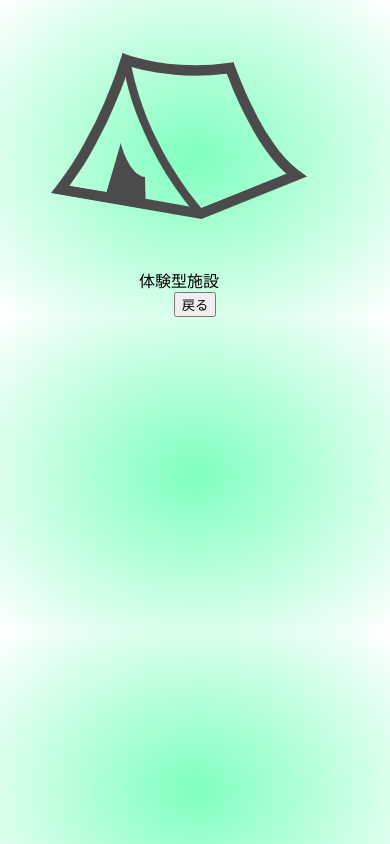
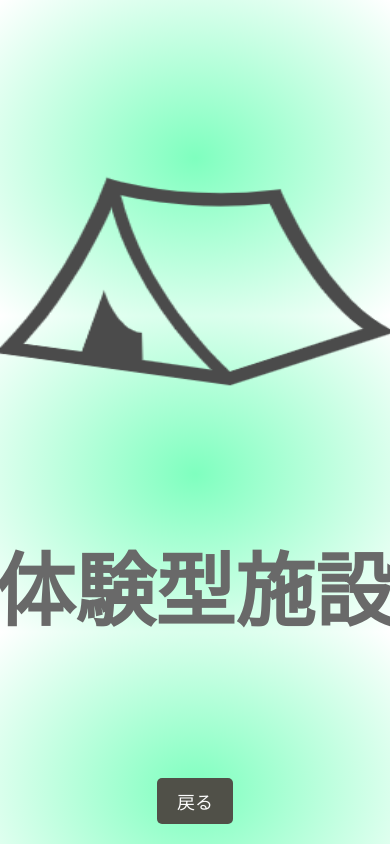
Before and after one commit to S-2212/sample, a plain HTML site: page contents/play.html in a window 390 px wide. Drawn offline with Linux system fonts and the light colour scheme.

Commit message:
Add files via upload

```diff
--- a/styles/style.css
+++ b/styles/style.css
@@ -1,17 +1,90 @@
 @charset "UTF-8";
+
+
+@media screen and (max-width: 480px) {
+
+h1 {
+  color: rgb(7, 7, 7);
+  background-image: -webkit-gradient(linear, left top, right top, from(#fa709a), to(#fee140));
+  text-align: center;
+margin: 1em;
+margin-top: 0;
+
+}
+
+.castle{
+	margin-bottom: 10px;
+}
+
+.box1{
+	margin-bottom: 10px;
+}
+
 
 body {
 	background:radial-gradient(#7fffbf, #fff);
 	height: 300px;
+  overflow-x: hidden;
+  text-align: center;
+}
+
+.text span {
+  display: inline-block;
+}
+
+a.btn-flat {
+	position: relative;
+  overflow: hidden;
+  padding: 1.2rem 3rem;
+  color: #fff;
+  border-radius: 0;
+  background: #000;
+  margin-bottom: 10px;
+  text-align: center;
+
+}
+
+.container {
+  display: inline-grid;
+  column-gap: 2em;
+  grid-template-columns: repeat(2, auto);
+  text-align: center;
+  justify-content: center;
 }
 
 .box {
-	display: flex;
+	display: inline-grid;
+  column-gap: 2em;
+  grid-template-columns: repeat(2, auto);
+  justify-content: space-around;
+    margin: 5px 8px;
+    text-align: center;
+}
 
 }
+
+@media screen and (min-width: 481px) {
+
+h1 {
+  color: #fff;
+  background-image: -webkit-gradient(linear, left top, right top, from(#fa709a), to(#fee140));
+  text-align: center;
+margin: 1em;
+margin-top: 0;
+
+}
+a.btn-flat {
+	position: relative;
+  overflow: hidden;
+  padding: 1.2rem 6rem;
+  color: #fff;
+  border-radius: 0;
+  background: #000;
+}
+
 .container {
-	display: flex;
-	margin: auto;
+	  display: flex;
+	  margin: auto;
     text-align: center;
     font-weight: bold;
     color: dimgray;
@@ -19,22 +92,80 @@ body {
     justify-content: center;
     gap: 20px;
 }
-.buy {
-	width: 700px;
-    height: auto;
-}
-#omiyage {
-	font-size: 100px;
-}
-.container_eat img{
-	width: 550px;
-    height: auto;
+.box {
+	display: flex;
+	justify-content: center;
+    margin: 5px 8px;
 }
 
-.eat {
-	font-size: 50px;
 }
 
-.full-screen {
-  height: 100vh; /* ビューポートの高さの100% */
+.text {
+	text-align: center;
+	font-size: 30px;
 }
+
+body {
+	background:radial-gradient(#7fffbf, #fff);
+	height: 300px;
+  overflow-x: hidden;
+}
+
+/* ** ** ** ** ** ** ** ** ** ** ** ** ** ** */
+
+
+p{
+	margin: 0;
+}
+
+
+
+#main_img {
+	width: 350px;
+	height: 200px;
+}
+
+
+
+.castle{
+	text-align: center;
+    font-weight: bold;
+    color: dimgray;
+    font-size: 20px;
+}
+
+.list_img{
+	width: 160px;
+	height: 120px;
+}
+
+
+a.btn {
+	width: 60px;
+	height: 30px;
+  text-align: center;
+}
+
+a.btn-flat span {
+  position: relative;
+
+}
+
+a.btn-flat:before {
+  position: absolute;
+  top: 0;
+  left: 0;
+  width: 100%;
+  height: 100%;
+  content: '';
+  -webkit-transition: all .5s ease-in-out;
+  transition: all .5s ease-in-out;
+  -webkit-transform: translateX(-96%);
+  transform: translateX(-96%);
+  background: #eb6877;
+}
+
+a.btn-flat:hover:before {
+  -webkit-transform: translateX(0%);
+  transform: translateX(0%);
+}
--- a/styles/style2.css
+++ b/styles/style2.css
@@ -1,166 +1,90 @@
 @charset "UTF-8";
-
-
-@media screen and (max-width: 480px) {
-
-h1 {
-  color: rgb(7, 7, 7);
-  background-image: -webkit-gradient(linear, left top, right top, from(#fa709a), to(#fee140));
-  text-align: center;
-margin: 1em;
-margin-top: 0;
-
-}
 
 body {
 	background:radial-gradient(#7fffbf, #fff);
 	height: 300px;
-  overflow-x: hidden;
-  text-align: center;
 }
 
-.text span {
-  display: inline-block;
-}
-
-a.btn-flat {
-	position: relative;
-  overflow: hidden;
-  padding: 1.2rem 3rem;
-  color: #fff;
-  border-radius: 0;
-  background: #000;
-  margin-bottom: 10px;
-  text-align: center;
+.box {
+	display: flex;
 
 }
 
 .container {
-  display: inline-grid;
-  column-gap: 2em;
-  grid-template-columns: repeat(2, auto);
-  text-align: center;
-  justify-content: center;
-}
-
-.box {
-	display: inline-grid;
-  column-gap: 2em;
-  grid-template-columns: repeat(2, auto);
-  justify-content: space-around;
-    margin: 5px 8px;
-    text-align: center;
-}
-
-}
-
-@media screen and (min-width: 481px) {
-
-h1 {
-  color: #fff;
-  background-image: -webkit-gradient(linear, left top, right top, from(#fa709a), to(#fee140));
-  text-align: center;
-margin: 1em;
-margin-top: 0;
-
-}
-a.btn-flat {
-	position: relative;
-  overflow: hidden;
-  padding: 1.2rem 6rem;
-  color: #fff;
-  border-radius: 0;
-  background: #000;
-}
-
-.container {
-	  display: flex;
-	  margin: auto;
+	display: flex;
+	margin: auto;
     text-align: center;
     font-weight: bold;
     color: dimgray;
     font-size: 20px;
-    justify-content: center;
-    gap: 20px;
+    gap: 50px;
+     position: absolute;
+    top: 50%;
+   left: 50%;
+    transform: translate(-50%,-50%);
 }
-.box {
-	display: flex;
-	justify-content: space-around;
-    margin: 5px 8px;
+.buy {
+	font-size: 100px;
 }
 
+.view {
+	font-size: 40px;
+}
+#omiyage {
+	font-size: 80px;
+}
+#play {
+	font-size: 80px;
 }
 
-.text {
-	text-align: center;
-	font-size: 30px;
+.container_eat img{
+	width: 200px;
+	height: 160px;
 }
 
-body {
-	background:radial-gradient(#7fffbf, #fff);
-	height: 300px;
-  overflow-x: hidden;
+.container_buy img{
+	width: 400px;
+	height: 320px;
 }
 
-/* ** ** ** ** ** ** ** ** ** ** ** ** ** ** */
+.container_play img{
+	width: 400px;
+	height: 320px;
+}
 
-
-p{
-	margin: 0;
+.container_viewing img{
+	width: 200px;
+	height: 160px;
 }
 
 
 
-#main_img {
-	width: 350px;
-	height: 200px;
+.eat {
+	font-size: 50px;
 }
 
-
-
-.castle{
-	text-align: center;
-    font-weight: bold;
-    color: dimgray;
-    font-size: 20px;
+.full-screen {
+  height: 100vh; /* ビューポートの高さの100% */
 }
 
-.castle img{
-  background-color: #d1d3f0d2;
+.button {
+  display: flex;
+  justify-content: center;
+  align-items: flex-end;
+  bottom: 0;
+  width: 100%;
+  padding: 20px;
+   position: absolute;
+   left: 50%;
+    transform: translate(-50%);
 }
 
-.list_img{
-	width: 160px;
-	height: 120px;
+.back-button {
+  padding: 10px 20px;
+  font-size: 18px;
+  background-color: #505048;
+  color: rgb(252, 252, 252);
+  border: none;
+  border-radius: 5px;
+  cursor: pointer;
 }
-
-
-a.btn {
-	width: 60px;
-	height: 30px;
-  text-align: center;
-}
-
-a.btn-flat span {
-  position: relative;
-
-}
-
-a.btn-flat:before {
-  position: absolute;
-  top: 0;
-  left: 0;
-  width: 100%;
-  height: 100%;
-  content: '';
-  -webkit-transition: all .5s ease-in-out;
-  transition: all .5s ease-in-out;
-  -webkit-transform: translateX(-96%);
-  transform: translateX(-96%);
-  background: #eb6877;
-}
-
-a.btn-flat:hover:before {
-  -webkit-transform: translateX(0%);
-  transform: translateX(0%);
-}
```
